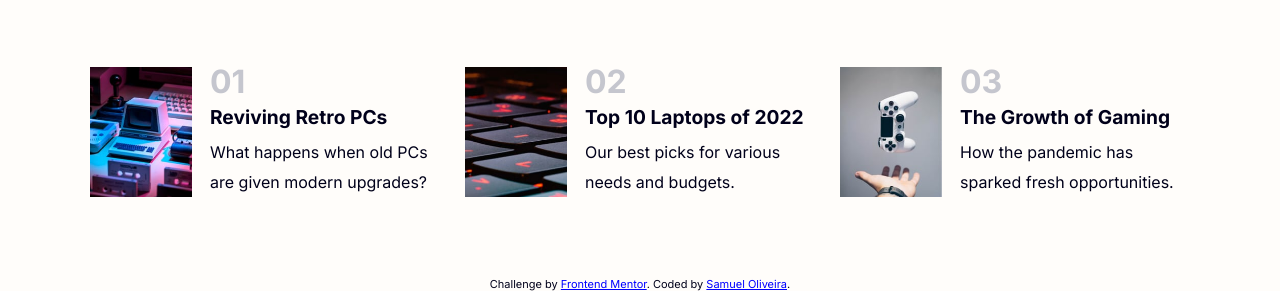
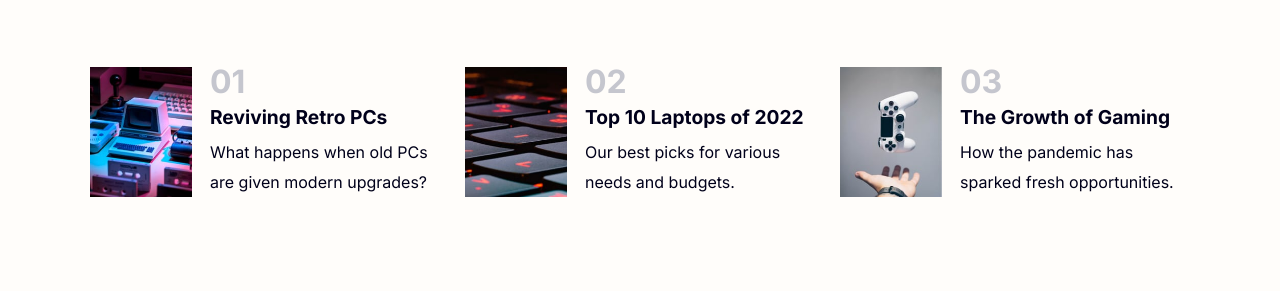
Before and after one commit to samueldev900/Challenge_21_Html-CSS, a plain HTML site: page index.html in a window 1280 px wide. Shown: the part 648-939 px from the top of the page. Drawn offline with Linux system fonts and the light colour scheme.

Commit message:
Retirado o Créditos

```diff
--- a/index.html
+++ b/index.html
@@ -47,7 +47,6 @@
 </div>
 </header>
 <main>
-
     <div class="first-image">
       <!-- <img src="assets/images/image-web-3-mobile.jpg" alt="image-web"> -->
     </div>
@@ -109,11 +108,6 @@
 
 </main>
 
-
-  <div class="attribution">
-    Challenge by <a href="https://www.frontendmentor.io?ref=challenge" target="_blank">Frontend Mentor</a>.
-    Coded by <a href="http://github.com/samueldev900" target="_blank">Samuel Oliveira</a>.
-  </div>
 <script src="main.js">
 </script>
 </body>
```
